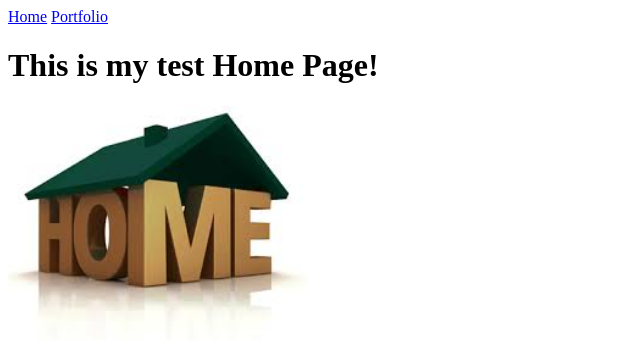
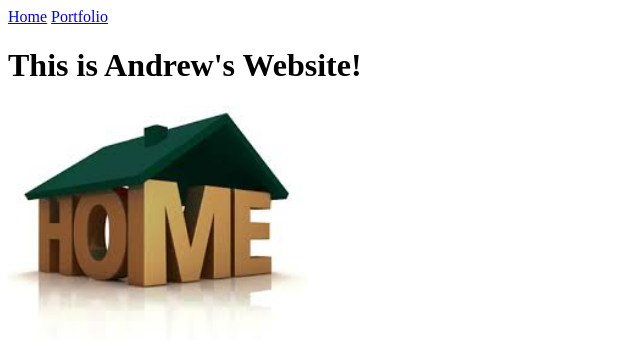
Before and after one commit to AW328745/AW328745.github.io, a plain HTML site: page index.html in a window 1280 px wide. Shown: the whole page, without its empty margins (0-640 px from the left). Drawn offline with Linux system fonts and the light colour scheme.

Commit message:
updated index.html

```diff
--- a/index.html
+++ b/index.html
@@ -7,7 +7,7 @@
   <body>
     <a href="index.html">Home</a>
     <a href="portfolio.html">Portfolio</a>
-    <h1>This is my test Home Page!</h1>
+    <h1>This is Andrew's Website!</h1>
     <img src="images/home.jpg" height="250">
   </body>
 </html>
```
